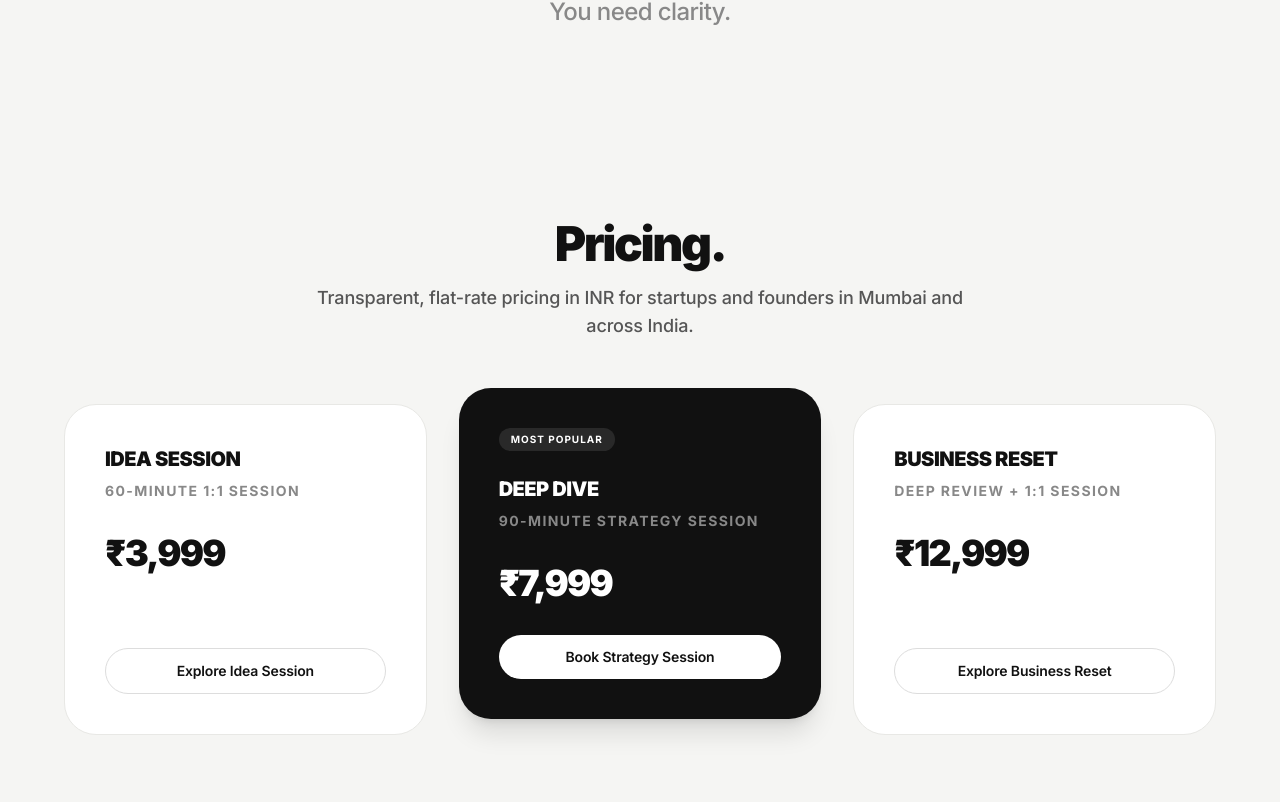
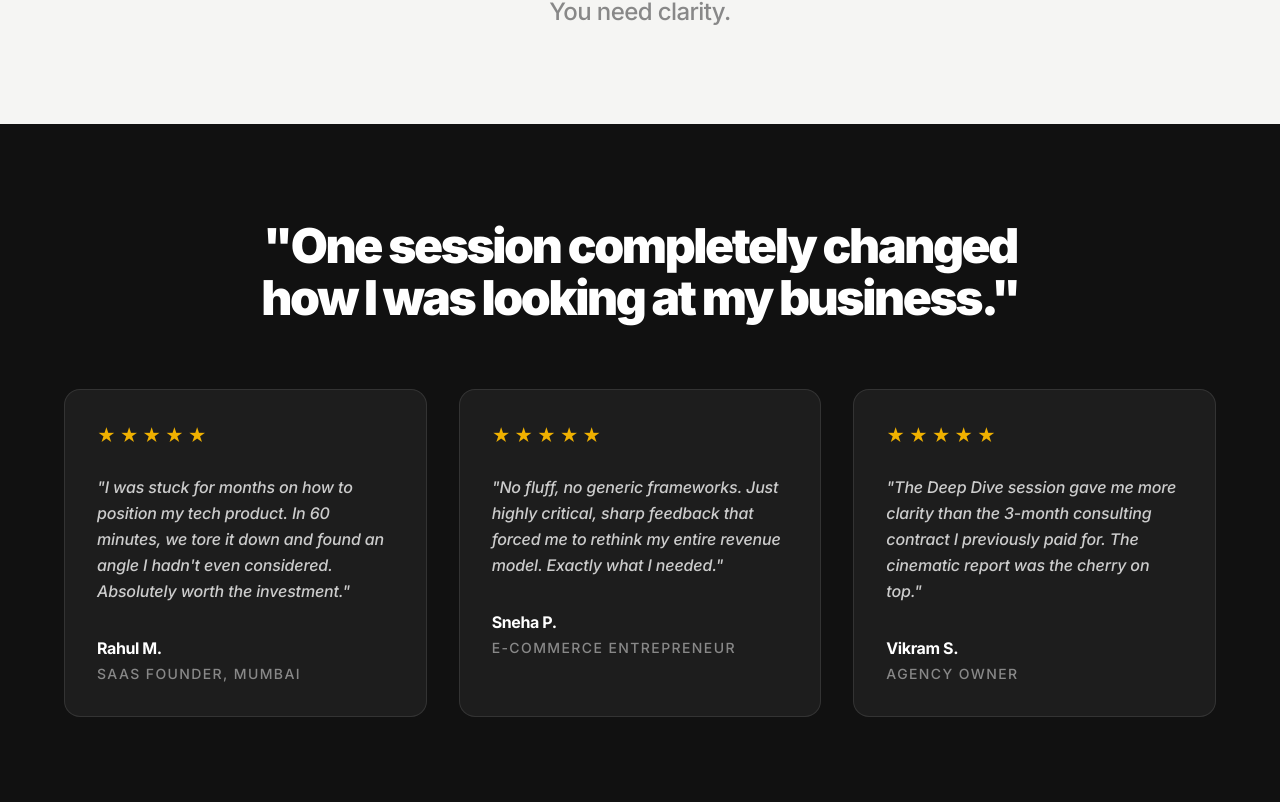
Before and after one commit to SHARV12456/Thinkform, a Next.js app in the folder thinkform/: page / in a window 1280 px wide. Shown: the part 2656-3458 px from the top of the page. Built offline with nearby package versions, Linux system fonts and the light colour scheme; no server answers.

Commit message:
feat: add premium testimonials section before pricing to boost conversion trust

```diff
--- a/thinkform/app/page.tsx
+++ b/thinkform/app/page.tsx
@@ -93,6 +93,49 @@ export default function Home() {
         </div>
       </section>
 
+      {/* Social Proof / Testimonials */}
+      <section className="py-24 px-6 bg-[#111] text-white">
+        <div className="max-w-6xl mx-auto">
+          <h2 className="text-3xl md:text-5xl font-black tracking-tighter mb-16 text-center max-w-3xl mx-auto leading-[1.1]">
+            "One session completely changed how I was looking at my business."
+          </h2>
+          <div className="grid grid-cols-1 md:grid-cols-3 gap-8">
+            {[
+              {
+                quote: "I was stuck for months on how to position my tech product. In 60 minutes, we tore it down and found an angle I hadn't even considered. Absolutely worth the investment.",
+                name: "Rahul M.",
+                title: "SaaS Founder, Mumbai"
+              },
+              {
+                quote: "No fluff, no generic frameworks. Just highly critical, sharp feedback that forced me to rethink my entire revenue model. Exactly what I needed.",
+                name: "Sneha P.",
+                title: "E-Commerce Entrepreneur"
+              },
+              {
+                quote: "The Deep Dive session gave me more clarity than the 3-month consulting contract I previously paid for. The cinematic report was the cherry on top.",
+                name: "Vikram S.",
+                title: "Agency Owner"
+              }
+            ].map((testimonial, i) => (
+              <div key={i} className="p-8 rounded-2xl bg-white/5 border border-white/10 hover:bg-white/10 transition-colors">
+                <div className="flex gap-1 mb-6">
+                  {[...Array(5)].map((_, j) => (
+                    <span key={j} className="text-yellow-500 text-lg">★</span>
+                  ))}
+                </div>
+                <p className="text-[#ccc] font-medium leading-relaxed mb-8 italic">
+                  "{testimonial.quote}"
+                </p>
+                <div>
+                  <div className="font-bold text-white tracking-tight">{testimonial.name}</div>
+                  <div className="text-sm font-medium text-[#888] uppercase tracking-widest mt-1">{testimonial.title}</div>
+                </div>
+              </div>
+            ))}
+          </div>
+        </div>
+      </section>
+
       {/* Pricing */}
       <section className="py-24 px-6 bg-[#F5F5F3]">
         <div className="max-w-6xl mx-auto">
```
